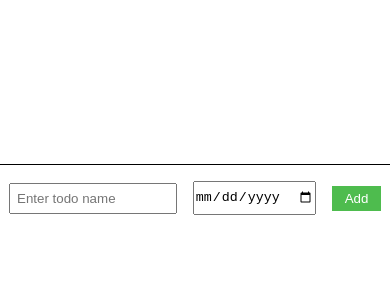
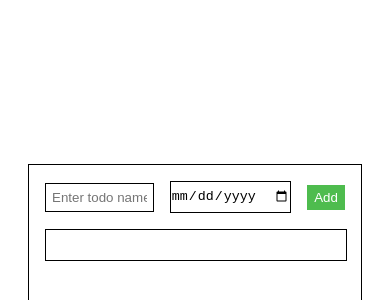
Before and after one commit to shyamchatterjee/Todo-list, a React (Vite) app: page / in a window 390 px wide. Shown: the part 32-332 px from the top of the page. Built offline with nearby package versions, Linux system fonts and the light colour scheme.

Commit message:
css design

```diff
--- a/src/App.css
+++ b/src/App.css
@@ -14,6 +14,9 @@ body{
   justify-content: center;
   align-items: center;
 }
+@media (max-width:1400px) {
+
+
 .contener{
   width: 500px;
   height: 450px;
@@ -22,6 +25,30 @@ body{
   display: flex;
   flex-direction: column;
   gap: 1rem;
+}
+}
+@media (max-width:390px) {
+  .contener{
+    width: 300px;
+    height: 450px;
+    border: 1px solid black;
+    padding: 1rem;
+    display: flex;
+    flex-direction: column;
+    gap: 1rem;
+  }
+  #input-text{
+    width: 100%;
+    padding: 6px;
+    border: 1px solid black;
+
+  }
+  #input-date{
+    width: 200px;
+    height: 30px;
+    cursor: pointer;
+    border: 1px solid black;
+}
 }
 form{
   width: 100%;
@@ -48,3 +75,14 @@ form{
   border: none;
   cursor: pointer;
 }
+.todo-contener{
+  width: 100%;
+  display: flex;
+  flex-direction: column;
+  gap: 1rem;
+}
+.todo{
+   width: 100%;
+   height: 30px;
+   border: 1px solid black;
+}
--- a/src/Component/App.jsx
+++ b/src/Component/App.jsx
@@ -2,10 +2,12 @@ import { useState } from 'react'
 
 import '../App.css'
 import Form from "./form";
+import Todocontener from './todocontener';
 
 function App() {
   return <div className='contener'>
              <Form/>
+             <Todocontener/>
   </div>
 }
 
--- a/src/Component/todocontener.jsx
+++ b/src/Component/todocontener.jsx
@@ -1,4 +1,8 @@
 let Todocontener = ()=>{
+  return <div className="todo-contener">
+            <div className="todo">
 
+            </div>
+  </div>
 }
 export default Todocontener
```
